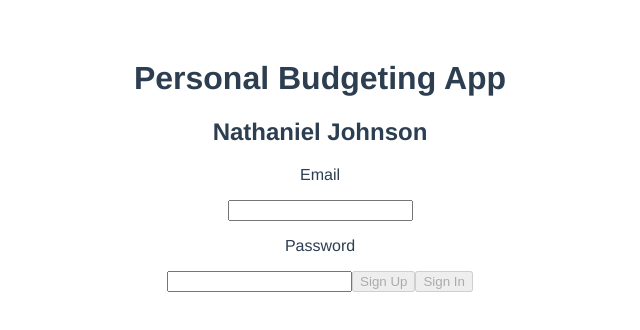
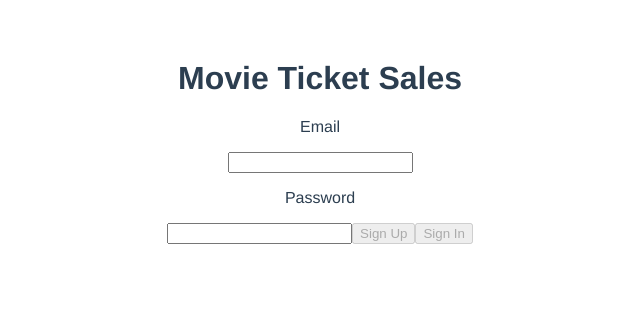
Before and after one commit to natefun/CIS371-Semester-Project, a Vue app: page / in a window 1280 px wide. Shown: the top 330 px of the page, without its empty margins (320-960 px from the left). Built offline with nearby package versions, Linux system fonts and the light colour scheme; what vue-apexcharts would draw is missing.

Commit message:
Changed title on page

```diff
--- a/src/App.vue
+++ b/src/App.vue
@@ -1,7 +1,6 @@
 <template>
   <div id="app">
-    <h1>Personal Budgeting App</h1>
-    <h2>Nathaniel Johnson</h2>
+    <h1>Movie Ticket Sales</h1>
     <button v-if="userLoggedIn()" v-on:click="doLogout">Logout</button>
     <router-view></router-view>
   </div>
```
